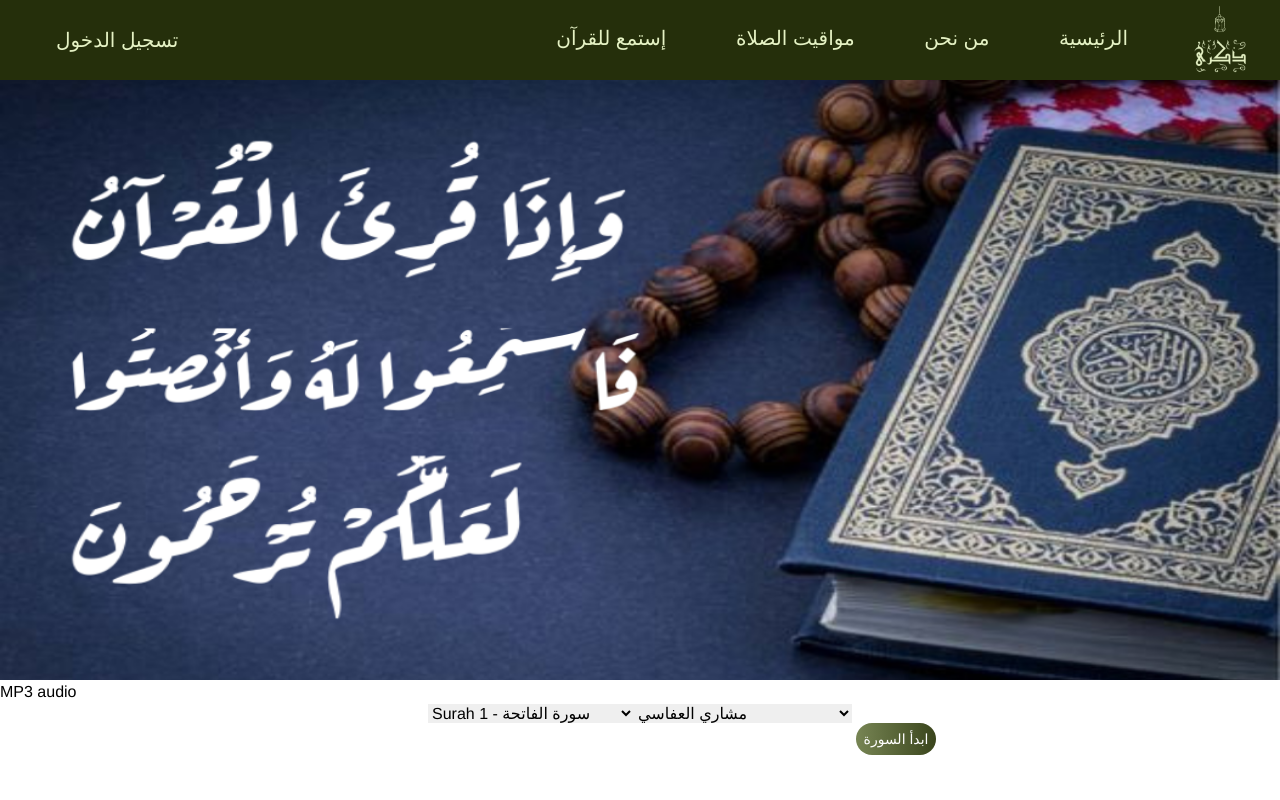
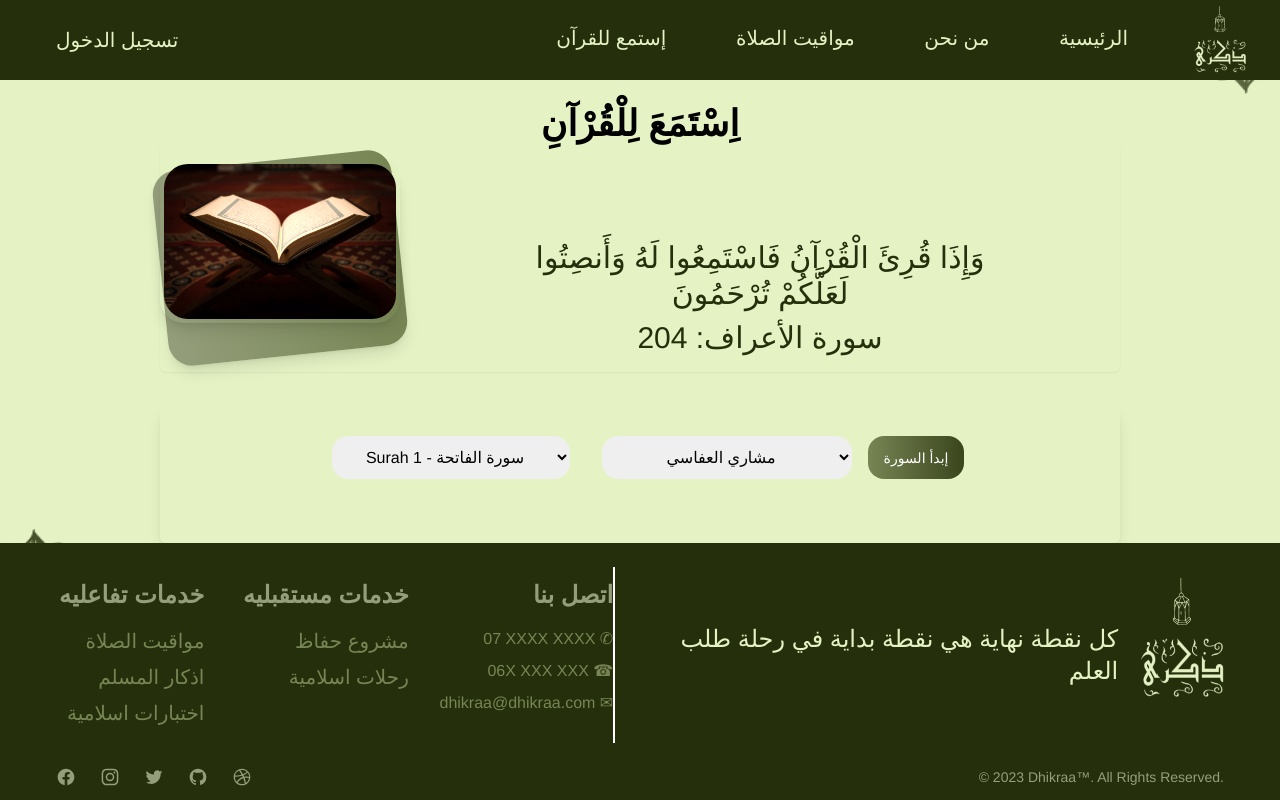
Before and after one commit to https-github-com-ihababbas/Dhikraa_frontend, a Next.js app: page /reader in a window 1280 px wide. Shown: the top 800 px of the page. Built offline with nearby package versions, Linux system fonts and the light colour scheme.

Commit message:
style reader page with bashar

```diff
--- a/app/components/readerpage.js
+++ b/app/components/readerpage.js
@@ -1,11 +1,15 @@
 import { useState, useEffect, useRef } from "react";
-import {Reader} from "./data/reader"
+import { Reader } from "./data/reader"
 import { Surah } from "./data/surah"
 import styles from 'app/styles/reader.module.css';
 import reader_image from 'public/assets/reader.png';
 import Image from 'next/image';
 import Readervideos from "./readervidos";
 import { Container } from "postcss";
+import style from "../styles/todo.module.css"
+import todo from "public/assets/quran1.png";
+import { Icon } from '@iconify/react';
+
 
 
 export default function Readerpage() {
@@ -26,7 +30,7 @@ export default function Readerpage() {
       const data = await response.json();
       console.log(data);
       setSurahName(data.data.name);
-          if(data.data.ayahs && data.data.ayahs.length > 0 ){
+      if (data.data.ayahs && data.data.ayahs.length > 0) {
         setAyahs(data.data.ayahs);
       }
       setCurrentAyah(0);
@@ -73,82 +77,166 @@ const handleChange = (e) => {
 
 
   return (
-      <div>
+    <div className={style.back}>
+      <section className="pt-6 ">
+        <h1 className="text-4xl font-bold text-center"> اِسْتَمَعَ لِلْقُرْآنِ </h1>
 
-         <Image src={reader_image} alt="Picture of the author" className={styles.image}/>
-        <div className="border-black">
-            <h1 className="mp3">MP3 audio</h1>
+        <div className="flex justify-between h-full py-4 mb-8 ml-40 mr-40 rounded-md shadow-sm flex-right ">
 
-         <div className={styles.selectWrapper}>
-                    <select onChange={handleChange} className={styles.selectsurah}>
+          <div className="relative justify-center w-1/4 h-50 ">
+            <div
+              className="absolute inset-0 bg-gradient-to-r from-[#949e7b] to-[#778554] shadow-lg transform -skew-y-6 sm:skew-y-0 sm:-rotate-6 sm:rounded-3xl">
+            </div>
+            <div className="relative shadow-lg sm:rounded-3xl sm:p-1 ">
+              <Image className="w-full h-50 rounded-3xl rad brightness-125 " src={todo} />
+            </div>
+          </div>
+          <div className="w-3/4">
+            <h1 className="mt-10 text-4xl justify-self-center text-right text-[#252f0b] dark:text-white" ></h1>
+            <br />
+
+
+
+            <p className="text-3xl text-[#252f0b]  text-center ml-32 mr-32  ">
+              <p className='pt-4 pb-2 text-3xl'>
+                وَإِذَا قُرِئَ الْقُرْآنُ فَاسْتَمِعُوا لَهُ وَأَنصِتُوا لَعَلَّكُمْ تُرْحَمُونَ              </p>
+              <p >سورة الأعراف: 204
+
+              </p>
+
+            </p>
+
+            {/* <br />
+            <p className="text-2xl text-[#252f0b] ml-32 mr-32 flex justify-end ">
+              اِحْرِصْ عَلَى تَجْدِيدِ نِيَّتِكَ دَائِمًا
+              <Icon icon="iconoir:system-restart" className="mx-4" />
+            </p> */}
+
+
+
+          </div>
+        </div>
+      </section>
+
+
+      <div className="mt-2">
+        <section className="h-full py-4 ml-40 mr-40 rounded-md shadow-lg">
+          <div className="flex justify-center py-12 pt-4">
+            <select onChange={handleChange} className="px-4 py-3 mx-4 text-center rounded-2xl hover:bg-[#778554] ">
               {Surah.map(surah => (
-                    <option key={surah.number} value={surah.number}> Surah {surah.number} - {surah.name}
+                <option className="bg-[#778554]" key={surah.number} value={surah.number}> Surah {surah.number} - {surah.name}
                 </option>
 
               )
               )}
             </select>
-        <select onChange={(e) => setReaderCode(e.target.value)} className={styles.selectreader}>
+            <select onChange={(e) => setReaderCode(e.target.value)} className="px-4 py-3 mx-4 text-center rounded-2xl hover:bg-[#778554]">
               {Reader.map(reader => (
-                    <option key={reader.code} value={reader.code} className={styles.option}>{reader.name}
+                <option key={reader.code} value={reader.code} className="bg-[#778554] border-2">{reader.name}
                 </option>
               )
               )}
             </select>
 
-</div>
-            <div className={styles.selectWrapper}>
             <button onClick={() => {
               callAPI();
 
               setShowForm(true);
-}}  className="mb-14 ml-[40%]  py-1.5 px-2 flex text-white bg-gradient-to-r from-[#778554] to-[#3a451c] hover:bg-gradient-to-l focus:outline-none focus:ring-purple-200 font-medium rounded-2xl text-sm  text-center  ">ابدأ السورة</button>
+            }} className=" w-24  text-white bg-gradient-to-r from-[#778554] to-[#3a451c] hover:bg-gradient-to-l focus:outline-none focus:ring-purple-200 font-medium rounded-2xl text-sm  text-center  ">إبدأ السورة </button>
+
+          </div>
+
+
+
+
+          <div className="w-full ml-4 mr-2">
+            <div className={styles.fulloudio}>
+
+              {/* {showForm &&
+            <div className="">
+              <button onClick={() => jumpToAyah(currentAyah - 1)} disabled={currentAyah === 0} className={styles.wp_caption_text}>
+              <Icon icon="material-symbols:arrow-back-rounded" width="30"/>
+
+
+              </button>
+
+
+            </div>} */}
+
+
+              <div>
+
                 {ayahs.length > 0 && (
-    <div className={styles.audioContainer}>
-  <audio ref={audioRef} src={ayahs[currentAyah].audio} controls onEnded={playNextAyah} className={styles.audio}/>
-  <div className={styles.textContainer}>
+                  <div className="">
+                    <audio ref={audioRef} src={ayahs[currentAyah].audio} controls onEnded={playNextAyah} className={styles.audio} />
+                    <div className="font-bold ">
                       <p className={styles.ayahText}>{ayahs[currentAyah].text}</p>
                     </div>
                   </div>
                 )}
+              </div>
 
 
-{showForm && (
-    <div className={styles.selectWrapper}>
-        <button onClick={() => jumpToAyah(currentAyah - 1)} disabled={currentAyah === 0}  className="mb-14 ml-[40%]  py-1.5 px-2 flex text-white bg-gradient-to-r from-[#778554] to-[#3a451c] hover:bg-gradient-to-l focus:outline-none focus:ring-purple-200 font-medium rounded-2xl text-sm  text-center  ">السابق</button>
-        <form onSubmit={(e) => {
-    e.preventDefault();
-    jumpToAyah(e.target.jump.value - 1);
-}}>
+              {/* {showForm &&
+            <div className="">
 
-  <input type="number" name="jump" min={1} max={ayahs.length} className={styles.input}/>
-  <button type="submit"
+              <button onClick={() => jumpToAyah(currentAyah + 1)} disabled={currentAyah === ayahs.length - 1} className={styles.wp_caption_right}>
+              <Icon icon="material-symbols:arrow-forward-rounded" width="30"/>
+              </button>
+
+            </div>
+          } */}
+
+
+              {showForm && <form
+
+                className="flex justify-center w-[15rem] "
+              >
+                <label className="mr-4 text-xl ">تحديد رقم الأية</label>
+                <input type="number" name="jump" min={1} max={ayahs.length} className="w-[3rem] h-10 text-xl" onChange={(e) => jumpToAyah(e.currentTarget.form.jump.value - 1)} />
+
+                {/* <button type="submit"
               onClick={(e) => jumpToAyah(e.currentTarget.form.jump.value - 1)}
               disabled={currentAyah === ayahs.length - 1}
-          className="mb-14 ml-[40%]  py-1.5 px-2 flex text-white bg-gradient-to-r from-[#778554] to-[#3a451c] hover:bg-gradient-to-l focus:outline-none focus:ring-purple-200 font-medium rounded-2xl text-sm  text-center  ">اذهب</button>
-</form>
-        <button onClick={() => jumpToAyah(currentAyah + 1)} disabled={currentAyah === ayahs.length - 1}  className="mb-14 ml-[40%]  py-1.5 px-2 flex text-white bg-gradient-to-r from-[#778554] to-[#3a451c] hover:bg-gradient-to-l focus:outline-none focus:ring-purple-200 font-medium rounded-2xl text-sm  text-center  ">التالى</button>
+              className=" ml-[40%]  py-1.5 px-2 flex text-white bg-gradient-to-r from-[#778554] to-[#3a451c] hover:bg-gradient-to-l focus:outline-none focus:ring-purple-200 font-medium rounded-2xl text-sm  text-center  ">اذهب</button> */}
+              </form>}
+            </div>
 
           </div>
-)}
+        </section>
       </div>
-</div>
-{showForm && (
+
+
+
+
+
+
+
+
+
+
+
+      {/* {showForm && (
         <form onSubmit={handleJump}  >
-          <input type="number" name="jump" min={1} max={ayahs.length} className={styles.input} defaultValue={1}/>
+          <input type="number" name="jump" min={1} max={ayahs.length} className={styles.input} defaultValue={1} />
 
           <button type="submit" disabled={currentAyah === ayahs.length - 1} className="mb-14 ml-[40%]  py-1.5 px-2 flex text-white bg-gradient-to-r from-[#778554] to-[#3a451c] hover:bg-gradient-to-l focus:outline-none focus:ring-purple-200 font-medium rounded-2xl text-sm  text-center  " >عررض الأيه</button>
         </form>
       )}
-      <br/><br/>
+      <br /><br />
       <div>
         {jumpAyah !== null && (
           <div>
             <p>{ayahs[jumpAyah - 1].text}</p>
           </div>
         )}
-      </div>
-      <Readervideos className="m-auto " />
+      </div> */}
+
+
+
+
+
+      {/* <Readervideos className="m-auto " /> */}
     </div>
 
   );
--- a/app/styles/reader.module.css
+++ b/app/styles/reader.module.css
@@ -1,29 +1,35 @@
-.selectWrapper{
+.selectWrapper {
   display: flex;
-    align-items: center; /* center the elements horizontally */
-    justify-content: center; /* center the elements vertically */
+  align-items: center;
+  /* center the elements horizontally */
+  justify-content: center;
+  /* center the elements vertically */
 }
-.image{
+
+.image {
   width: 100%;
   height: 600px;
-    margin: 0 auto; /* center the element horizontally */
+  margin: 0 auto;
+  /* center the element horizontally */
 }
 
-.input{
+.input {
   background-color: #f5f5f5;
   padding: 20px;
   border-radius: 5px;
   margin: 20px;
-    box-shadow: 0 0 10px 0 rgba(0,0,0,0.1);
+  box-shadow: 0 0 10px 0 rgba(0, 0, 0, 0.1);
 }
-.button{
+
+.button {
   background-color: #02c180;
   color: white;
   padding: 20px;
   border-radius: 5px;
   margin: 20px;
-    box-shadow: 0 0 10px 0 rgba(0,0,0,0.1);
+  box-shadow: 0 0 10px 0 rgba(0, 0, 0, 0.1);
 }
+
 .audioContainer {
   width: 250px;
   height: 100px;
@@ -41,14 +47,91 @@
   overflow: auto;
 }
 
-.ayahText {
-  text-align: center;
-}
-.mp3{
+.mp3 {
   display: flex;
   align-items: center;
 }
-.section1{
+
+
+.section1 {
   border: 5px;
 
 }
+
+
+.ayahText {
+  text-align: right;
+  width: 45rem;
+  font-size: 20px;
+  margin-left: 2rem;
+
+  margin-top: 2rem;
+  box-shadow: 1px 1px 2px #252f0b;
+  color:#252f0b;
+  margin-bottom: 2rem;
+}
+
+.audio {
+  width: 50rem;
+  /* display: block; */
+  /* margin-right: 5rem; */
+
+
+}
+
+.audio::-webkit-media-controls-panel {
+  background-color: #778554;
+
+}
+
+.audio::-webkit-media-controls-play-button {
+  -webkit-appearance: media-play-button;
+  display: flex;
+  flex: none;
+  border: none;
+  box-sizing: border-box;
+  width: 30px;
+  height: 30px;
+  line-height: 30px;
+  margin-left: 40px;
+  margin-right: 40px;
+  padding: 0;
+  background-color: initial;
+  color: inherit;
+}
+
+.fulloudio{
+  width: 100%;
+  display: flex ;
+  justify-content:center;
+  /* left: 30px; */
+
+
+
+
+}
+
+
+.wp_caption_text {
+  display: block;
+  position: absolute;
+  justify-content: center;
+  left: 15.3rem;
+  margin-top: 0.7rem;
+  font-weight: 700;
+  z-index: 2;
+  -webkit-box-sizing: border-box;
+  box-sizing: border-box;
+}
+
+.wp_caption_right {
+  display: block;
+  position: absolute;
+  justify-content: center;
+  left: 19.8rem;
+  margin-top: 0.7rem;
+  font-weight: 700;
+  z-index: 2;
+  -webkit-box-sizing: border-box;
+  box-sizing: border-box;
+}
--- a/app/todo/page.js
+++ b/app/todo/page.js
@@ -146,7 +146,11 @@ export default function Todo() {
         </div>
       </div> */}
       <section className="pt-6 ">
-        <h1 className="text-5xl font-bold text-center">۞ اَلْمَهَامُّ ۞</h1>
+        <h1 className="text-5xl font-bold text-center ">
+        {/* <Icon icon="iconoir:system-restart" className="mx-4" /> */}
+           اَلْمَهَامُّ
+           {/* <Icon icon="iconoir:system-restart" className="mx-4" /> */}
+        </h1>
 
         <div className="flex justify-between h-full py-4 mb-8 ml-40 mr-40 rounded-md shadow-sm flex-right">
 
```
Also changed, not shown: public/assets/quran1.jpg (deleted), public/assets/quran1.png (added). Lines whose indentation alone changed are shown as unchanged.
